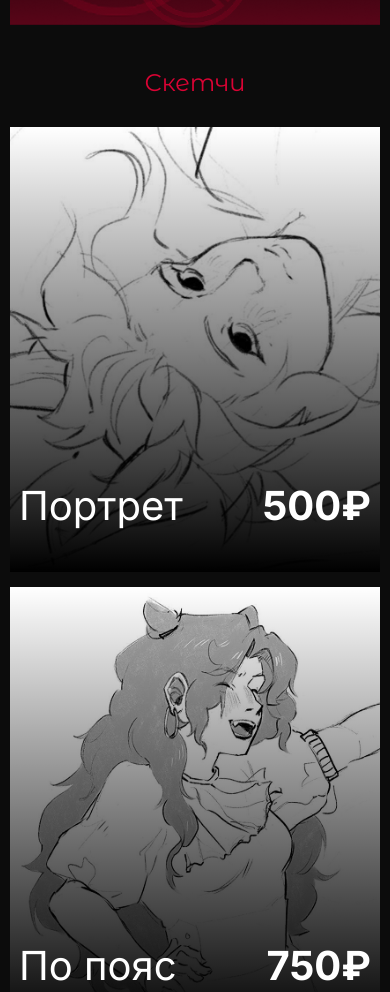
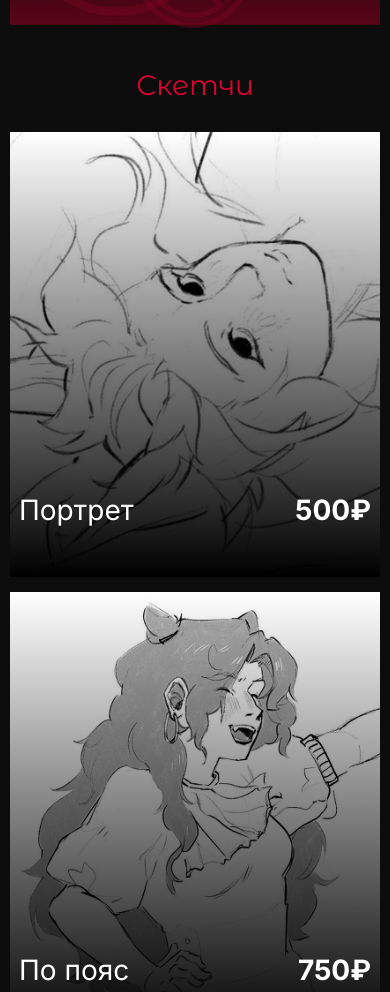
Before and after one commit to reik28/reika_, a plain HTML site: page price-list.html in a window 390 px wide. Shown: the part 996-1988 px from the top of the page. Drawn offline with Linux system fonts and the light colour scheme.

Commit message:
Update style.css

```diff
--- a/style.css
+++ b/style.css
@@ -991,7 +991,7 @@ grid-row-gap: 10px;
     }
 
     h2 {
-        font-size: 24px;
+        font-size: 28px;
     }
 
     h3 {
@@ -999,7 +999,7 @@ grid-row-gap: 10px;
     }
 
     h4, h5 {
-        font-size: 40px;
+        font-size: 28px;
 
     }
 
```
